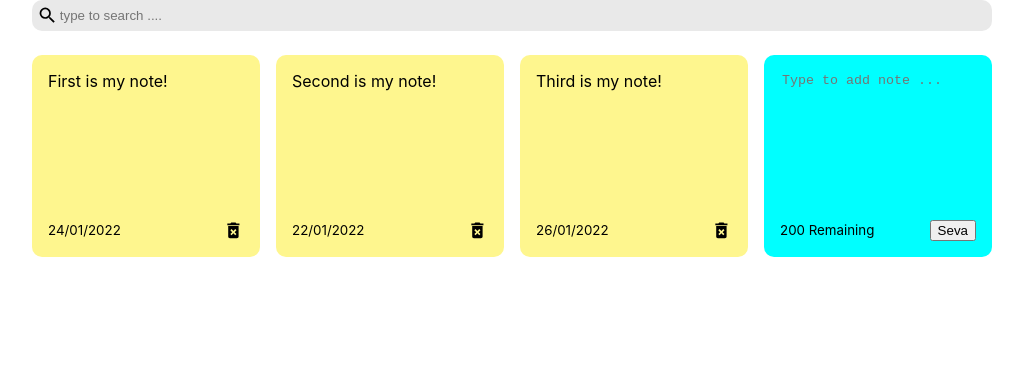
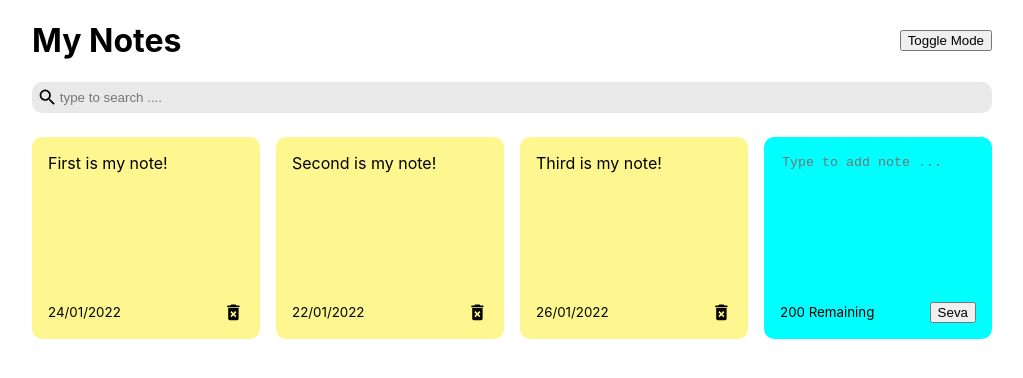
Before and after one commit to svoboda-core/react-my-note-app, a React (Create React App) app: page / in a window 1280 px wide. Shown: the top 378 px of the page, without its empty margins (128-1151 px from the left). Built offline with nearby package versions, Linux system fonts and the light colour scheme.

Commit message:
feat: toggling dark mode

```diff
--- a/src/App.js
+++ b/src/App.js
@@ -2,6 +2,7 @@ import { useState } from "react";
 import { nanoid } from "nanoid";
 import NotesList from "./components/NotesList";
 import Search from "./components/Search";
+import Header from "./components/Header";
 
 const App = () => {
 	const [notes, setNotes] = useState([
@@ -24,6 +25,8 @@ const App = () => {
 
 	const [searchText, setSearchText] = useState("");
 
+	const [darkMode, setDarkMode] = useState(false);
+
 	const addNote = (text) => {
 		const date = new Date();
 		const newNote = {
@@ -41,12 +44,16 @@ const App = () => {
 	}
 
 	return (
-		<div className="container">
-			<Search handleSearchNote={setSearchText}></Search>
-			<NotesList notes={notes.filter((note) => note.text.toLowerCase().includes(searchText))}
-				handleAddNote={addNote}
-				handleDeleteNote={deletNote} />
+		<div className={`${darkMode && 'dark-mode'}`}>
+			<div className="container">
+				<Header handleToggleDarkMode={setDarkMode}></Header>
+				<Search handleSearchNote={setSearchText}></Search>
+				<NotesList notes={notes.filter((note) => note.text.toLowerCase().includes(searchText))}
+					handleAddNote={addNote}
+					handleDeleteNote={deletNote} />
+			</div>
 		</div>
+
 	)
 }
 
--- /dev/null
+++ b/src/components/Header.js
@@ -0,0 +1,12 @@
+import React from "react";
+
+const Header = ({ handleToggleDarkMode}) => {
+	return (
+		<div className="header">
+			<h1>My Notes</h1>
+			<button onClick={() => handleToggleDarkMode((previousDarkMode) => !previousDarkMode)} className="seve">Toggle Mode</button>
+		</div>
+	)
+}
+
+export default Header;
--- a/src/index.css
+++ b/src/index.css
@@ -12,12 +12,24 @@ code {
     monospace;
 }
 
+.header{
+	display: flex;
+	align-items: center;
+	justify-content: space-between;
+}
+.dark-mode{
+	background-color: black;
+}
+.dark-mode h1{
+	color: white;
+}
 .container{
 	max-width: 960px;
 	margin-left: auto;
 	margin-right: auto;
 	padding-left: 15px;
 	padding-right: 15px;
+	min-height: 100vh;
 }
 .notes-list{
 	display: grid;
```
